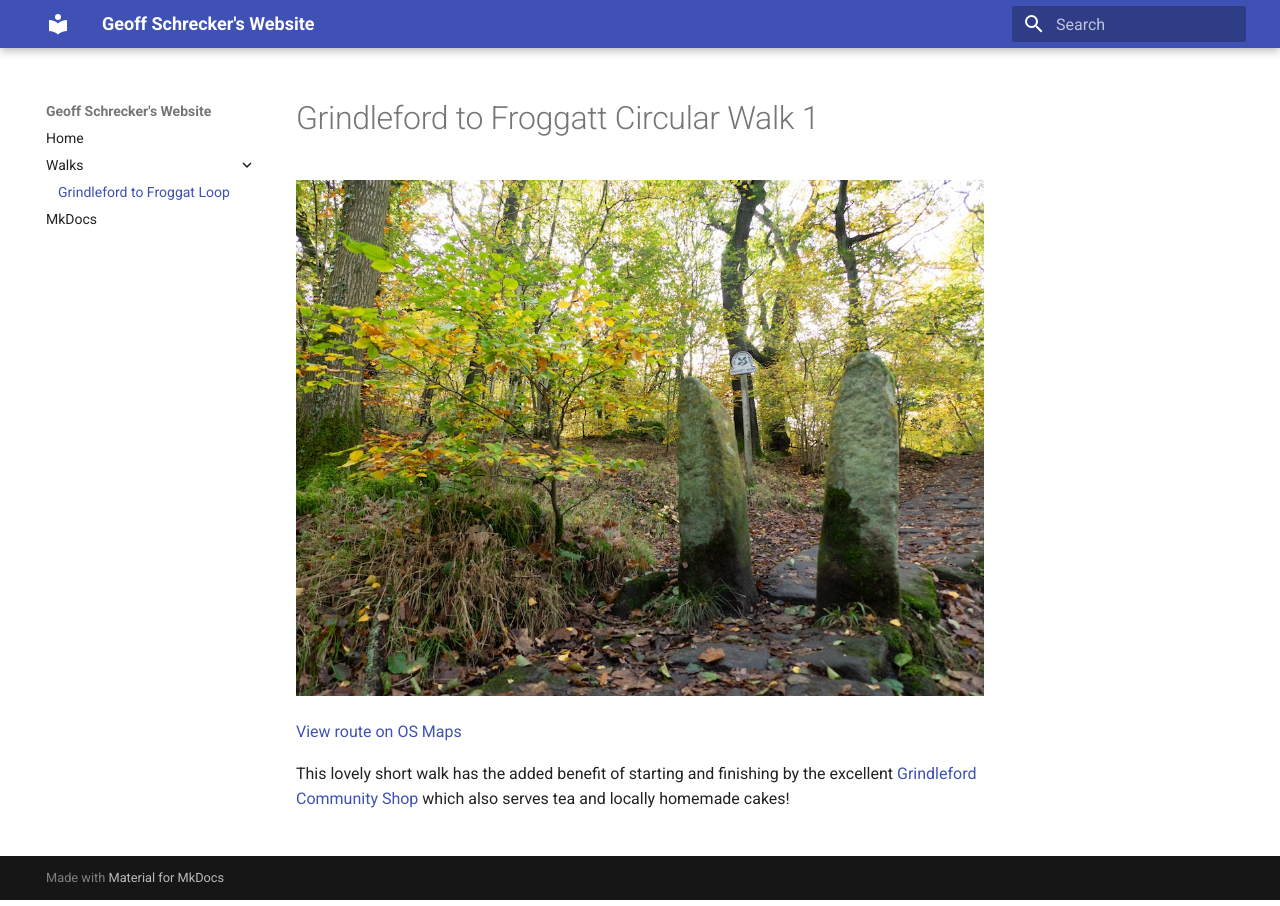
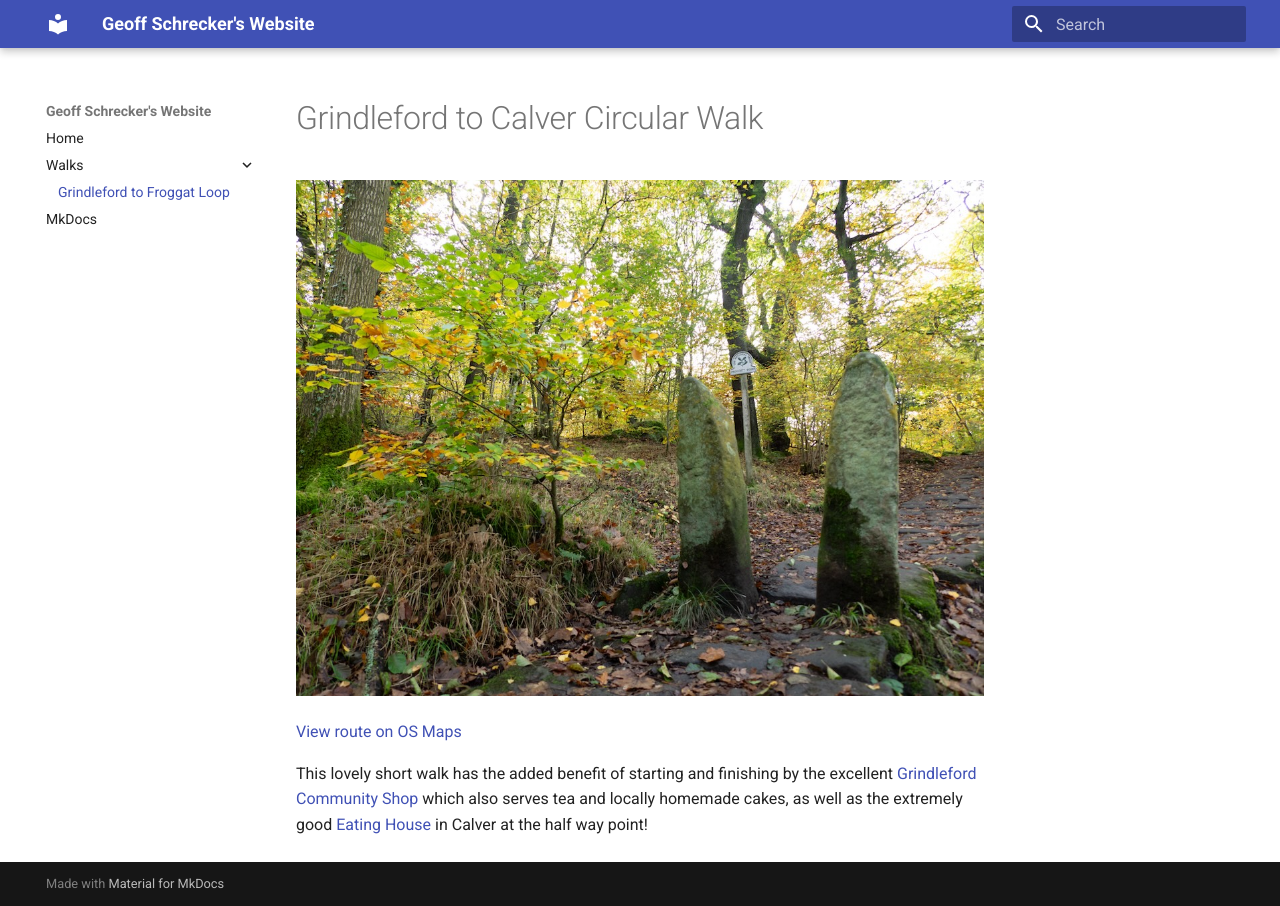
Before and after one commit to GeoffSchrecker/geoffschrecker, an MkDocs documentation site: the page built from docs/Grindleford1.md, in a window 1280 px wide. Built offline with MkDocs 1.6.1 and Material for MkDocs 9.7.7, drawn with Linux system fonts in a browser that asks for light colours.

Commit message:
Update Grindleford1

```diff
--- a/docs/Grindleford1.md
+++ b/docs/Grindleford1.md
@@ -1,7 +1,7 @@
-#Grindleford to Froggatt Circular Walk 1
+#Grindleford to Calver Circular Walk
 
 ![Squeeze stile on path to Froggatt Wood](images/2024%2004%2025/Grindleford%20to%20Froggatt%201.jpg)
 
 [View route on OS Maps](https://explore.osmaps.com/route/20815789/grindleford-to-froggatt-?lat=53.290716&lon=-1.638949&zoom=14.4076&style=Leisure&type=2d){target=_blank}
 
-This lovely short walk has the added benefit of starting and finishing by the excellent [Grindleford Community Shop](https://grindlefordshop.co.uk){target=_blank} which also serves tea and locally homemade cakes!
+This lovely short walk has the added benefit of starting and finishing by the excellent [Grindleford Community Shop](https://grindlefordshop.co.uk){target=_blank} which also serves tea and locally homemade cakes, as well as the extremely good [Eating House](https://www.theeatinghousecalver.co.uk) in Calver at the half way point!
```
